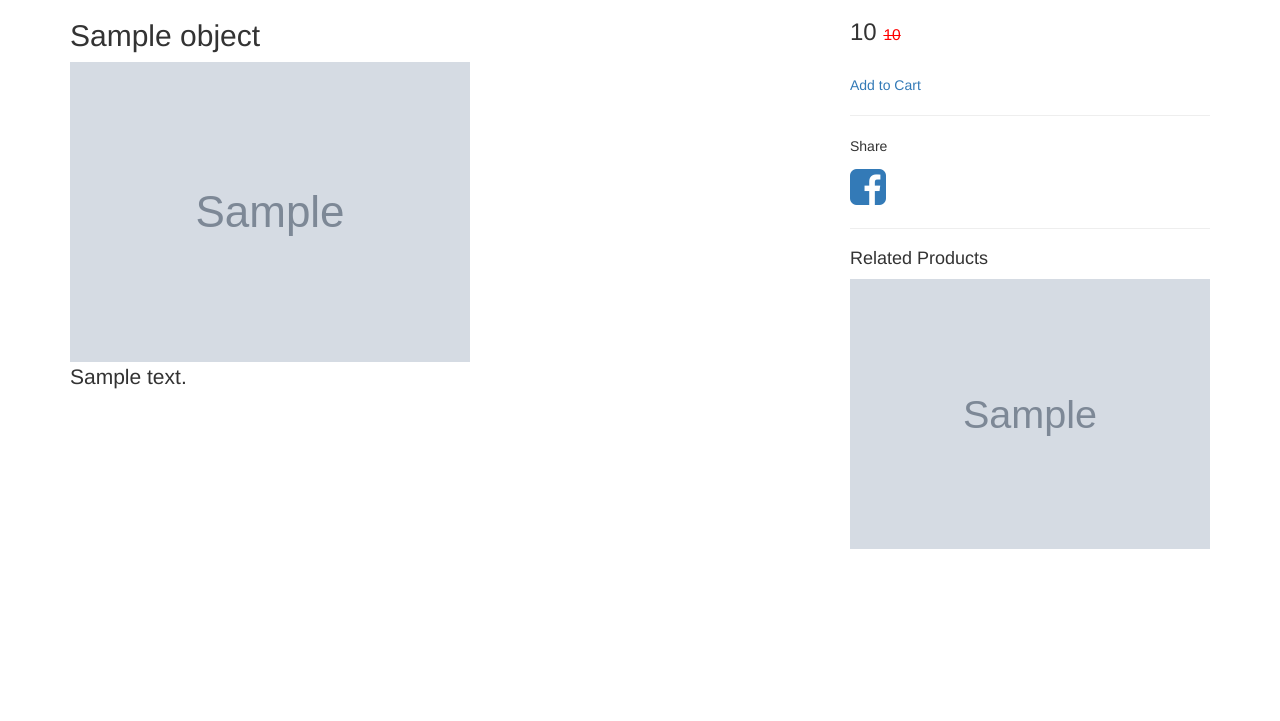
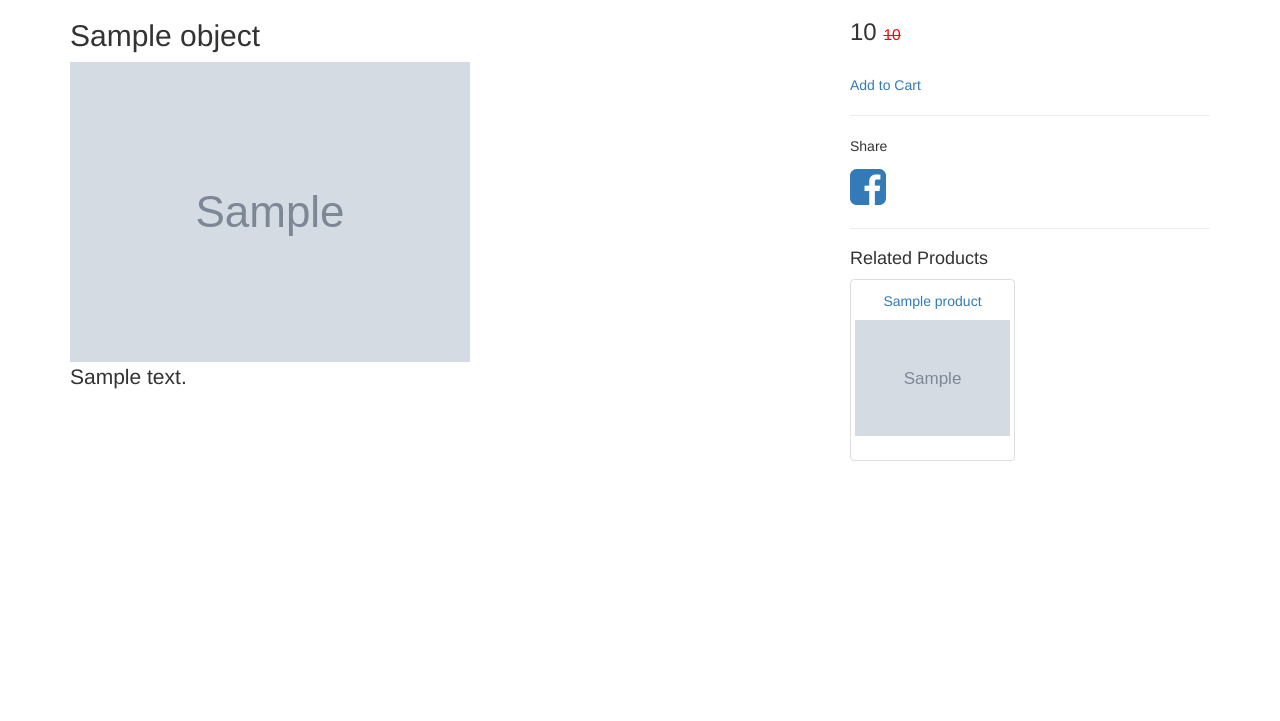
Before and after one commit to KartikShrikantHegde/Django_Ecommerce, a Django app: template src/products/templates/products/product_detail.html in a window 1280 px wide. Shown: the part 71-792 px from the top of the page. Run offline with Django 3.2, Linux system fonts and the light colour scheme; the template is opened without the code that fills it: most values are stand-ins (such as "Sample title", 1, 10 or a date in 2020); grey boxes marked "Sample" are stand-in pictures; some libraries are stand-ins or nearby versions.

Commit message:
Styling the related products

```diff
--- a/src/products/templates/products/product_detail.html
+++ b/src/products/templates/products/product_detail.html
@@ -94,16 +94,22 @@
 </a>
 <hr>
 <h4>Related Products</h4>
-{% for product in related %}
-       {% if product.get_image_url %}
 
-    <img class="img-responsive" src="{{ product.get_image_url }}" /><br>
+    <div class="row">
+    {% for product in related %}
+        <div class="col-xs-6">
+            <div class="thumbnail text-center">
+            <h5><a href="{{ product.get_absolute_url }}"> {{ product.title }}</a></h5>
+            {% if product.get_image_url %}
+            <a href="{{ product.get_absolute_url }}"><img id="img" class="img-responsive" src="{{ product.get_image_url }}" /></a><br>
+            {% endif %}
+            </div>
+        </div>
+    {% cycle '' '</div><div class="row">' %}
+
 {#    <img id="img" class="img-responsive" src="{{ img.image.url }}" />#}
-
-    {% else %}
-<a href="{{ product.get_absolute_url }}"> {{ product.title }}</a><br>
-    {% endif %}
-{% endfor %}
+    {% endfor %}
+    </div>
 </div>
 </div>
 {% endblock %}
```
